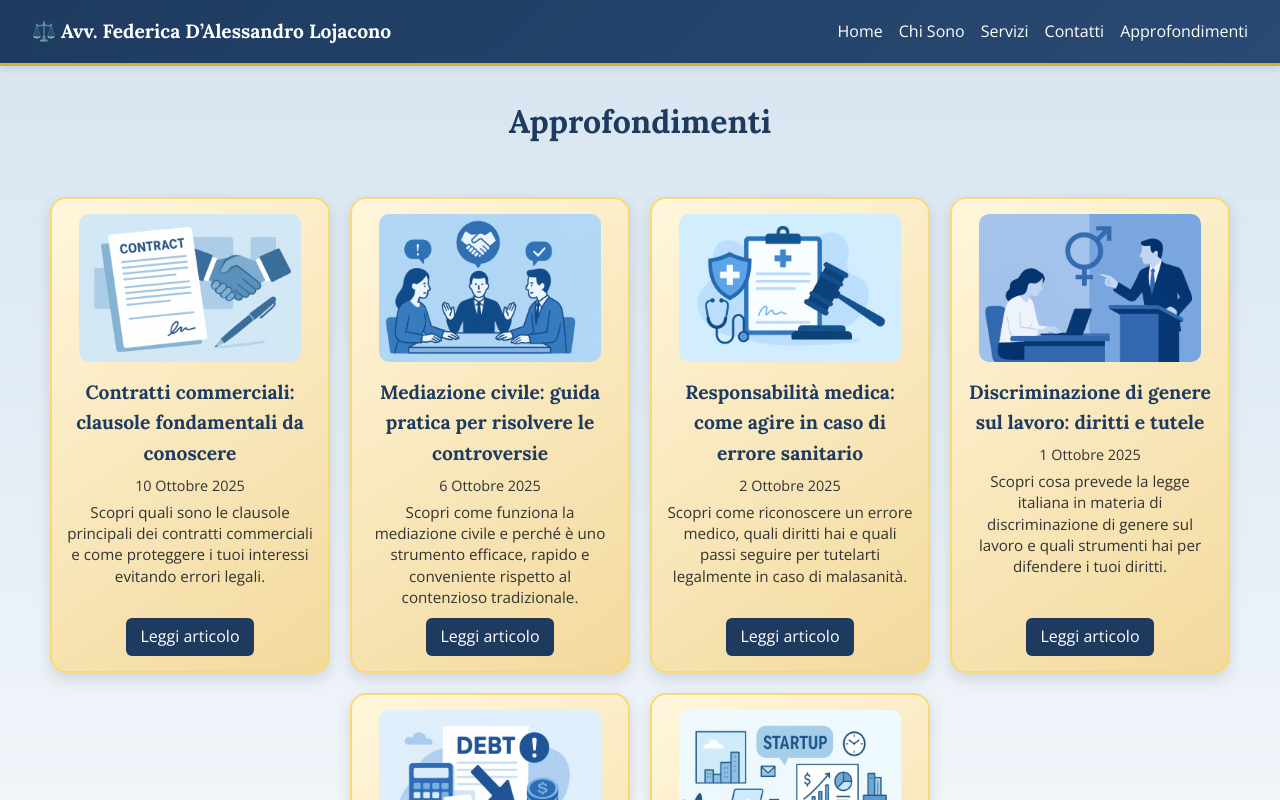
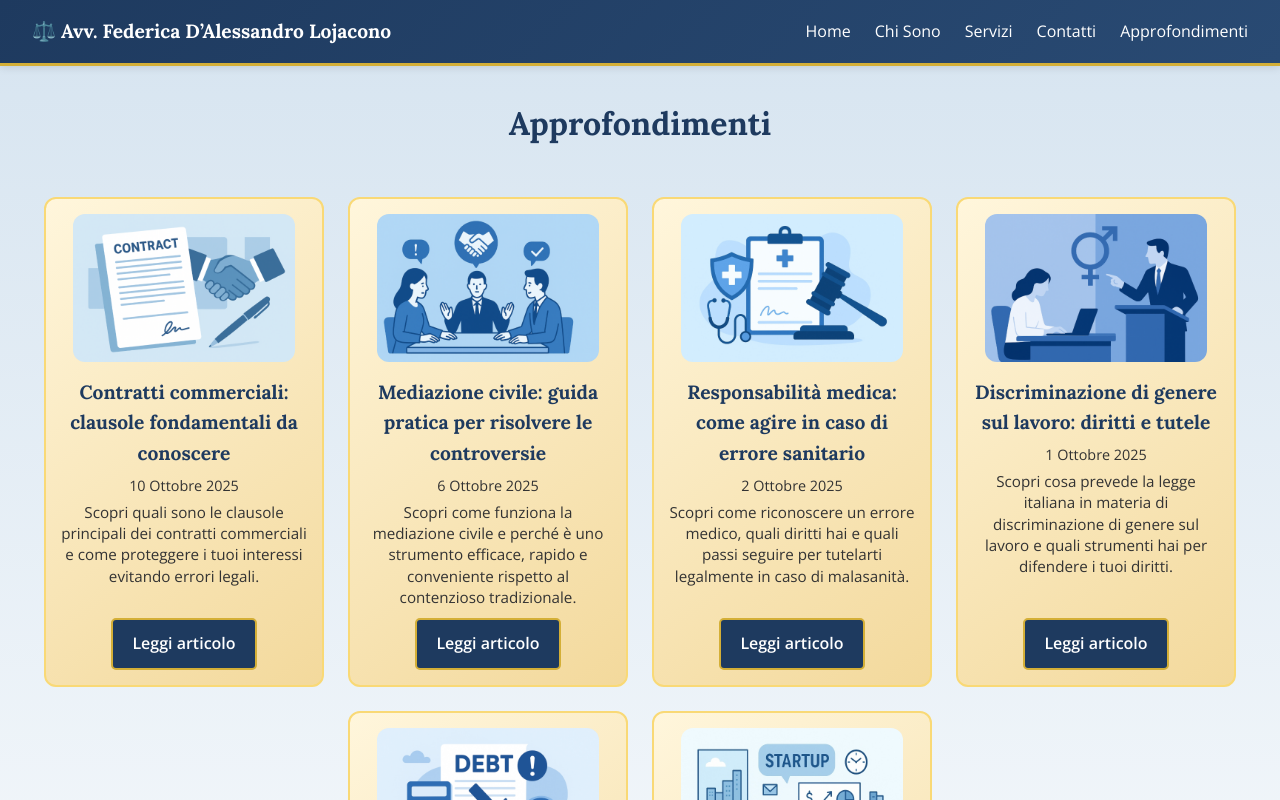
Before and after one commit to claudiasilvestri/law-firm-website, a React (Vite) app: page /approfondimenti in a window 1280 px wide. Shown: the top 800 px of the page. Built offline with nearby package versions, Linux system fonts and the light colour scheme.

Commit message:
primi 5 punti check list

```diff
--- a/src/css/About.css
+++ b/src/css/About.css
@@ -32,6 +32,8 @@
   border-radius: 10px;
   object-fit: cover;
   max-width: 250px;
+  box-shadow: var(--shadow-card);
+  transition: box-shadow 0.3s ease;
 }
 
 .about-text {
@@ -74,11 +76,14 @@
   text-align: center;
   font-family: 'Open Sans', sans-serif;
   font-weight: 600;
-  transition: background-color 0.3s ease;
+  box-shadow: var(--shadow-button);
+  transition: background-color 0.3s ease, box-shadow 0.3s ease, transform 0.2s ease;
 }
 
 .button-accent:hover {
   background-color: var(--azzurro-chiaro);
+  box-shadow: var(--shadow-button-hover);
+  transform: translateY(-2px);
 }
 
 @media (max-width: 1024px) {
--- a/src/css/Approfondimenti.css
+++ b/src/css/Approfondimenti.css
@@ -1,21 +1,15 @@
-body {
-  font-family: 'Open Sans', sans-serif;
-  color: var(--grigio-scuro);
-  background-color: var(--beige);
-}
-
 .approfondimenti-section {
   display: flex;
   flex-wrap: wrap;
   justify-content: center;
-  gap: 20px;
-  padding: 30px 20px;
+  gap: 1.5rem;
+  padding: 2rem 2rem;
 }
 
 .approfondimenti-section h1 {
   width: 100%;
   text-align: center;
-  margin-bottom: 30px;
+  margin-bottom: 1.5rem;
   font-size: 2rem;
   font-family: 'Lora', serif;
   color: var(--blu-profondo);
@@ -27,11 +21,11 @@ body {
   flex-direction: column;
   align-items: center;
   text-align: center;
-  border-radius: 16px;
+  border-radius: 12px;
   padding: 15px;
   background: linear-gradient(145deg, #fff6dc, #f3d99c);
   border: 2px solid #f9d976;
-  box-shadow: 0 6px 15px rgba(0,0,0,0.12);
+  box-shadow: var(--shadow-card);
   transition: transform 0.3s ease, box-shadow 0.3s ease;
   min-height: 400px;
   position: relative;
@@ -46,7 +40,7 @@ body {
   left: -2px;
   right: -2px;
   bottom: -2px;
-  border-radius: 18px;
+  border-radius: 12px;
   background: linear-gradient(135deg, #fff6dc, #f3d99c);
   z-index: -1;
   transition: background 0.3s ease;
@@ -54,7 +48,7 @@ body {
 
 .card:hover {
   transform: translateY(-6px);
-  box-shadow: 0 12px 25px rgba(0,0,0,0.12);
+  box-shadow: var(--shadow-card-hover);
 }
 
 .card:hover::before {
@@ -64,8 +58,9 @@ body {
 .card-img {
   width: 90%;
   height: auto;
-  border-radius: 10px;
+  border-radius: 12px;
   margin-bottom: 10px;
+  box-shadow: var(--shadow-card);
 }
 
 .card h2 {
@@ -91,19 +86,22 @@ body {
 
 .button-accent {
   display: inline-block;
-  padding: 6px 14px;
+  padding: 0.7rem 1.2rem;
   background-color: var(--blu-profondo);
   color: var(--white);
-  border-radius: 6px;
+  border-radius: 5px;
   text-decoration: none;
   font-family: 'Open Sans', sans-serif;
-  font-weight: 500;
-  transition: background-color 0.2s ease;
+  font-weight: 600;
+  box-shadow: var(--shadow-button);
+  transition: background-color 0.3s ease, box-shadow 0.3s ease, transform 0.2s ease;
   margin-top: auto;
 }
 
 .button-accent:hover {
   background-color: var(--azzurro-chiaro);
+  box-shadow: var(--shadow-button-hover);
+  transform: translateY(-2px);
 }
 
 @media (max-width: 1024px) {
--- a/src/css/ArticlePage.css
+++ b/src/css/ArticlePage.css
@@ -9,14 +9,15 @@
 .article-img {
   width: 95%;
   height: auto;
-  border-radius: 8px;
+  border-radius: 12px;
   margin-bottom: 1rem;
+  box-shadow: var(--shadow-card);
 }
 
 .article-page h1 {
   font-family: 'Lora', serif;
   font-size: 2rem;
-  margin-bottom: 1rem;
+  margin-bottom: 1.5rem;
   color: var(--blu-profondo);
 }
 
@@ -37,28 +38,28 @@
 .article-content h3 {
   font-family: 'Lora', serif;
   margin-top: 15px;
-  margin-bottom: 8px;
+  margin-bottom: 0.8rem;
   color: var(--blu-profondo);
 }
 
 .article-content p,
 .article-content li {
   font-size: 1rem;
-  margin-bottom: 8px;
+  margin-bottom: 0.8rem;
   color: var(--grigio-scuro);
 }
 
 .article-content ol,
 .article-content ul {
   margin-left: 20px;
-  margin-bottom: 10px;
+  margin-bottom: 1rem;
 }
 
 .article-navigation {
   display: flex;
   flex-direction: column;
   align-items: flex-start;
-  gap: 1.2rem;
+  gap: 1.5rem;
 }
 
 .back-button {
@@ -66,16 +67,18 @@
   padding: 10px 20px;
   background-color: var(--blu-profondo);
   color: var(--white);
-  border-radius: 5px;
+  border-radius: 12px;
   font-family: 'Open Sans', sans-serif;
   font-weight: 500;
   text-decoration: none;
-  transition: transform 0.3s ease, background-color 0.3s ease;
+  box-shadow: var(--shadow-button);
+  transition: transform 0.3s ease, background-color 0.3s ease, box-shadow 0.3s ease;
 }
 
 .back-button:hover {
   background-color: var(--azzurro-chiaro);
   transform: scale(1.05);
+  box-shadow: var(--shadow-button-hover);
 }
 
 .suggested-articles h3 {
--- a/src/css/Footer.css
+++ b/src/css/Footer.css
@@ -1,13 +1,13 @@
 .footer {
   text-align: center;
   padding: 1rem 2rem;
-  background: linear-gradient(135deg, var(--blu-profondo), #294a73);
+  background: linear-gradient(135deg, #1E3A5F, #294a73);
   display: flex;
   flex-direction: column;
   align-items: center;
   gap: 0.4rem;
-  border-top: 3px solid var(--dorado);
-  box-shadow: 0 2px 8px rgba(0,0,0,0.1);
+  border-top: 3px solid #d4af37;
+  box-shadow: 0 6px 15px rgba(0,0,0,0.12);
   font-family: 'Open Sans', sans-serif;
 }
 
@@ -30,7 +30,7 @@
   bottom: 0;
   width: 0;
   height: 1px;
-  background-color: var(--dorado);
+  background-color: #d4af37;
   transition: width 0.3s ease;
 }
 
--- a/src/css/Home.css
+++ b/src/css/Home.css
@@ -24,10 +24,10 @@ body {
   max-width: 800px;
   width: 100%;
   padding: 2rem;
-  border-radius: 20px;
+  border-radius: 12px;
   background: linear-gradient(145deg, #faf8f0, #f3e7c9);
   border: 2px solid #d4af37;
-  box-shadow: 0 8px 25px rgba(0,0,0,0.08);
+  box-shadow: 0 6px 15px rgba(0,0,0,0.12);
   box-sizing: border-box;
 }
 
@@ -35,7 +35,7 @@ body {
   font-family: 'Lora', serif;
   color: var(--blu-profondo);
   font-size: 2rem;
-  margin-bottom: 1rem;
+  margin-bottom: 1.5rem;
 }
 
 .text-box p {
@@ -43,7 +43,7 @@ body {
   font-size: 1rem;
   line-height: 1.6;
   color: var(--grigio-scuro);
-  margin-bottom: 1rem;
+  margin-bottom: 0.8rem;
 }
 
 .button-accent {
@@ -53,13 +53,17 @@ body {
   background-color: var(--blu-profondo);
   color: var(--white);
   border-radius: 5px;
+  border: 2px solid #d4af37;
   text-decoration: none;
   margin-top: 1.5rem;
-  transition: background-color 0.3s ease;
+  transition: background-color 0.3s ease, transform 0.2s ease, box-shadow 0.3s ease;
+  box-shadow: 0 4px 12px rgba(0,0,0,0.15);
 }
 
 .button-accent:hover {
   background-color: var(--azzurro-chiaro);
+  box-shadow: 0 6px 18px rgba(0,0,0,0.2);
+  transform: translateY(-2px);
 }
 
 @media (max-width: 768px) {
--- a/src/css/Navbar.css
+++ b/src/css/Navbar.css
@@ -10,6 +10,8 @@
   z-index: 1000;
   box-shadow: 0 2px 8px rgba(0,0,0,0.1);
   border-bottom: 3px solid #d4af37;
+  font-family: 'Open Sans', sans-serif;
+  border-radius: 0;
 }
 
 .logo {
@@ -23,7 +25,7 @@
 .nav-links {
   list-style: none;
   display: flex;
-  gap: 1rem;
+  gap: 1.5rem;
   margin: 0;
   padding: 0;
   flex-wrap: nowrap;
@@ -45,7 +47,7 @@
   bottom: 0;
   width: 0;
   height: 2px;
-  background-color: #d4af37 !important;
+  background-color: #d4af37;
   transition: width 0.3s ease;
 }
 
@@ -63,16 +65,19 @@
   background-color: var(--azzurro-chiaro);
   color: var(--blu-profondo);
   padding: 0.5rem 1rem;
-  border-radius: 0.3rem;
+  border-radius: 5px;
+  border: 2px solid #d4af37;
   font-weight: 600;
   font-family: 'Open Sans', sans-serif;
-  transition: background-color 0.3s ease, transform 0.2s ease;
+  transition: background-color 0.3s ease, transform 0.2s ease, box-shadow 0.3s ease;
   text-decoration: none;
+  box-shadow: 0 4px 12px rgba(0,0,0,0.15);
 }
 
 .cta-button:hover {
   background-color: #fff;
   transform: scale(1.05);
+  box-shadow: 0 6px 18px rgba(0,0,0,0.2);
 }
 
 @media (max-width: 1024px) {
@@ -80,7 +85,7 @@
     font-size: 1.1rem;
   }
   .nav-links {
-    gap: 0.8rem;
+    gap: 1rem;
   }
 }
 
--- a/src/css/Services.css
+++ b/src/css/Services.css
@@ -1,7 +1,7 @@
 .services-section {
   max-width: 1000px;
   margin: 3rem auto;
-  padding: 2rem;
+  padding: 3rem 2rem;
   font-family: 'Open Sans', sans-serif;
   color: var(--grigio-antracite);
 }
@@ -9,7 +9,7 @@
 .services-section h1 {
   color: var(--blu-profondo);
   font-size: 2rem;
-  margin-bottom: 2rem;
+  margin-bottom: 1.5rem;
   text-align: center;
   font-family: 'Lora', serif;
 }
@@ -17,7 +17,7 @@
 .services-intro {
   text-align: center;
   max-width: 800px;
-  margin: 0 auto 3rem auto;
+  margin: 0 auto 2rem auto;
   padding: 0 1rem;
   color: var(--grigio-antracite);
 }
@@ -33,6 +33,7 @@
   font-size: 1.05rem;
   line-height: 1.8;
   color: var(--grigio-antracite);
+  margin-bottom: 0.8rem;
 }
 
 .services {
@@ -46,7 +47,7 @@
 
 .service {
   background: linear-gradient(145deg, #fff6dc, #f3d99c);
-  padding: 1.8rem 2rem;
+  padding: 1.5rem 2rem;
   border-radius: 12px;
   position: relative;
   box-shadow: 0 6px 15px rgba(0,0,0,0.12);
@@ -90,6 +91,7 @@
   line-height: 1.7;
   font-size: 1rem;
   color: var(--grigio-antracite);
+  margin-bottom: 0.8rem;
 }
 
 .services-section .button-accent {
@@ -100,13 +102,18 @@
   background-color: var(--blu-profondo);
   color: var(--white);
   border-radius: 8px;
+  border: 2px solid #d4af37;
   text-decoration: none;
   font-family: 'Open Sans', sans-serif;
-  transition: background-color 0.3s ease;
+  box-shadow: 0 4px 12px rgba(0,0,0,0.15);
+  transition: background-color 0.3s ease, box-shadow 0.3s ease, transform 0.2s ease;
+  font-weight: 600;
 }
 
 .services-section .button-accent:hover {
   background-color: var(--azzurro-chiaro);
+  box-shadow: 0 6px 18px rgba(0,0,0,0.2);
+  transform: translateY(-2px);
 }
 
 @media (max-width: 768px) {
--- a/src/pages/Services.jsx
+++ b/src/pages/Services.jsx
@@ -32,7 +32,7 @@ export default function Services() {
         </div>
 
         <div className="service">
-          <h2>⚖️ Recupero Crediti e Contenziosi Civili</h2>
+          <h2>🧾Recupero Crediti e Contenziosi Civili</h2>
           <p>Gestisco le attività di <strong>recupero crediti</strong> in modo <strong>rapido ed efficace</strong>, sia in via <strong>stragiudiziale</strong> che <strong>giudiziale</strong>.<br/>
           Offro inoltre <strong>assistenza nei contenziosi civili</strong> e nelle <strong>controversie contrattuali</strong>, con <strong>strategie mirate al risultato</strong> e attenzione ai <strong>costi e ai tempi</strong>.</p>
         </div>
@@ -50,7 +50,7 @@ export default function Services() {
         </div>
 
         <div className="service">
-          <h2>🚫 Tutela contro la Discriminazione e le Pari Opportunità</h2>
+          <h2>🌍 Tutela contro la Discriminazione e le Pari Opportunità</h2>
           <p>Offro <strong>assistenza legale</strong> in casi di <strong>discriminazione di genere</strong>, sul lavoro o nell’accesso ai servizi, con particolare attenzione ai principi di <strong>uguaglianza e dignità personale</strong>.<br/>
           L’obiettivo è garantire <strong>tutela effettiva</strong> e rispetto dei <strong>diritti fondamentali</strong>, anche attraverso azioni <strong>giudiziarie mirate</strong>.</p>
         </div>
```
Also changed, not shown: src/css/Contact.css (+16 -12 lines).
